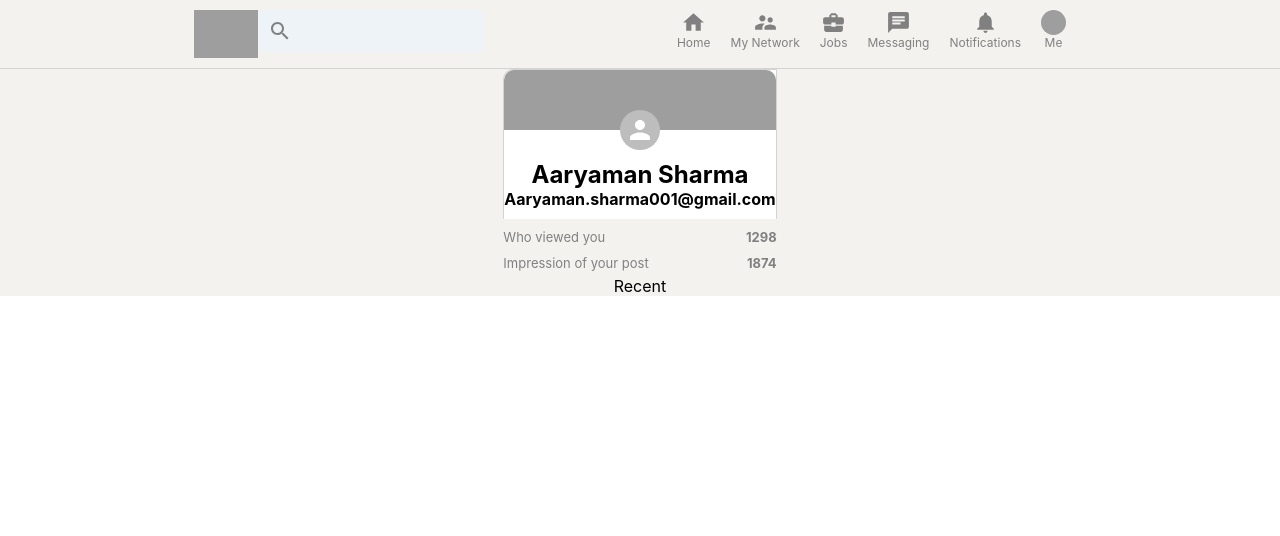
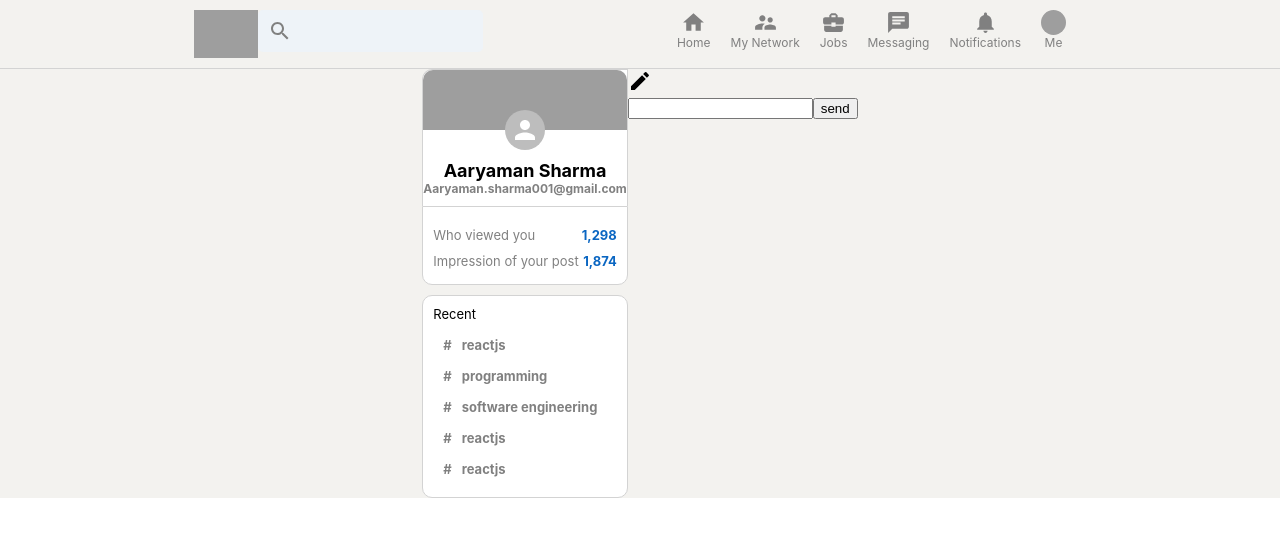
Before and after one commit to aaryaman11/linkedin-clone, a React (Create React App) app: page / in a window 1280 px wide. Shown: the top 536 px of the page. Built offline with nearby package versions, Linux system fonts and the light colour scheme; grey boxes are pictures that could not be loaded.

Commit message:
Making the feed

```diff
--- a/src/App.js
+++ b/src/App.js
@@ -2,6 +2,7 @@
 import './App.css';
 import Header from './Header';
 import Sidebar from './Sidebar';
+import Feed from './Feed';
 
 
 function App() {
@@ -12,8 +13,8 @@
       {/*App Body */}
       <div className="app__body">
         <Sidebar />
+        <Feed />
       </div>
-        {/* Feed */}
         {/* Widget */}
     </div>
   );
--- /dev/null
+++ b/src/Feed.js
@@ -0,0 +1,23 @@
+import React from 'react';
+import './Feed.css';
+import CreateIcon from '@mui/icons-material/Create';
+
+
+function Feed() {
+  return (
+    <div className="feed">
+        <div className="feed_inputContainer">
+            <div className="feed_input">
+                <CreateIcon />
+                <form>
+                    <input type="text" />
+                    <button type="submit">send</button>
+                </form>
+            </div>
+        </div>
+
+    </div>
+  );
+}
+
+export default Feed;
--- a/src/Sidebar.css
+++ b/src/Sidebar.css
@@ -10,7 +10,15 @@
 
 .sidebar__avatar {
     margin-bottom: 10px;
+}
 
+.sidebar__top > h4 {
+    color: gray;
+    font-size: 12px;
+}
+
+.sidebar__top > h2 {
+    font-size: 18px;
 }
 
 .sidebar__top {
@@ -34,6 +42,12 @@
 }
 
 .sidebar__stats {
+     padding: 10px;
+     margin-bottom: 10px;
+     border: 1px solid lightgray;
+     background-color: white;
+     border-bottom-left-radius: 10px;
+     border-bottom-right-radius: 10px;
 }
 
 .sidebar__stat {
@@ -51,4 +65,41 @@
 
 .sidebar__statNumber {
     font-weight: bold;
+    color: #0a66c2 !important;
 }
+
+.sidebar__bottom {
+    text-align: left;
+    padding: 10px;
+    margin-top: 10px;
+    border: 1px solid lightgray;
+    border-radius: 10px;
+    background-color: white;
+}
+
+.sidebar__recentItem {
+    display: flex;
+    font-size: 13px;
+    color: gray;
+    font-weight: bolder;
+    cursor: pointer;
+    margin-bottom: 5px;
+    padding: 5px;
+}
+
+.sidebar__bottom > p {
+    font-size: 13px;
+    padding-bottom: 10px;
+
+}
+
+.sidebar__recentItem:hover {
+    background-color: whitesmoke;
+    border-radius: 10px;
+    cursor: pointer;
+    color: black;
+}
+.sidebar__hash {
+    margin-right: 10px;
+    margin-left: 5px;
+}
--- a/src/Sidebar.js
+++ b/src/Sidebar.js
@@ -3,6 +3,14 @@
 import { Avatar } from '@mui/material';
 
 function Sidebar() {
+
+    const recentItem = (topic) => (
+        <div className="sidebar__recentItem">
+            <span className="sidebar__hash">#</span>
+            <p>{topic}</p>
+
+        </div>
+    )
   return (
     <div className="sidebar">
         <div className="sidebar__top">
@@ -15,18 +23,23 @@
             <div className="sidebar__stat">
                 <p>Who viewed you</p>
                 <p className="sidebar__statNumber">
-                    1298
+                    1,298
                 </p>
             </div>
             <div className="sidebar__stat">
                 <p>Impression of your post</p>
                 <p className="sidebar__statNumber">
-                    1874
+                    1,874
                 </p>
             </div>
         </div>
         <div className="sidebar__bottom">
             <p>Recent</p>
+            {recentItem('reactjs')}
+            {recentItem('programming')}
+            {recentItem('software engineering')}
+            {recentItem('reactjs')}
+            {recentItem('reactjs')}
         </div>
 
     </div>
```
Also changed, not shown: src/Feed.css (added).
